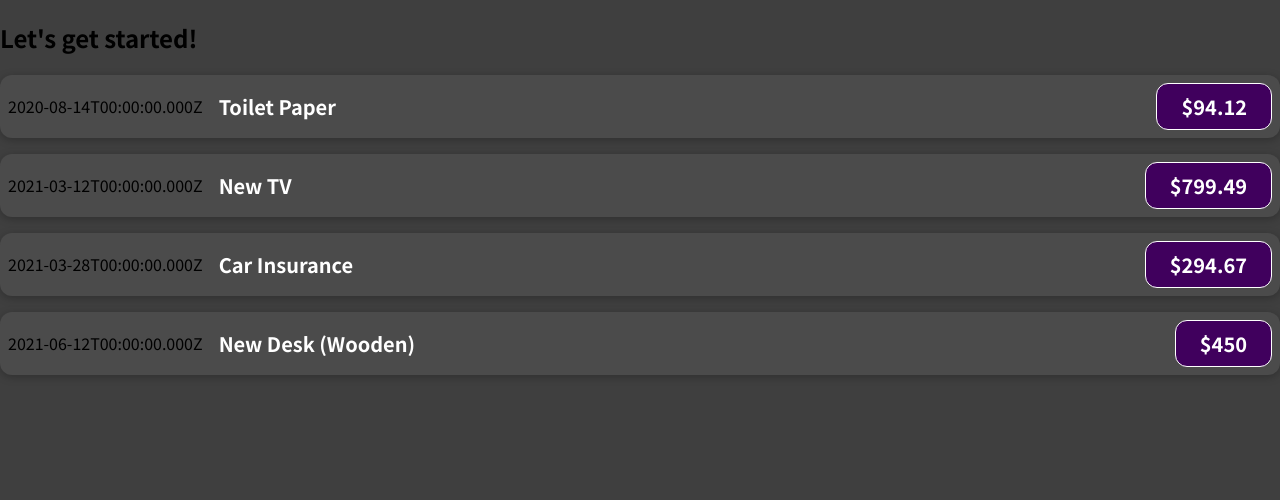
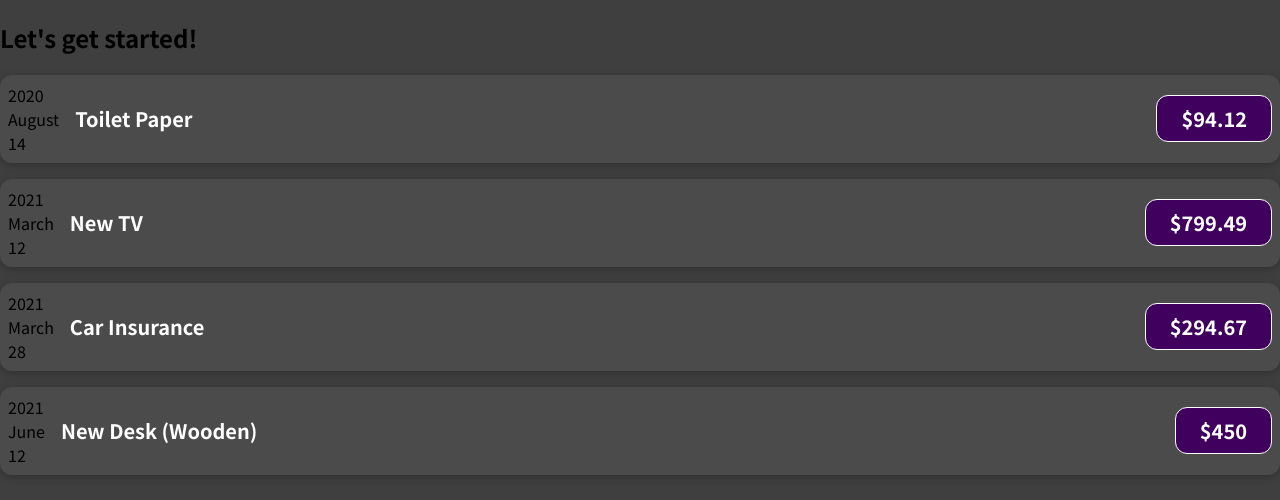
Before and after one commit to yikaizhou252/expense-list, a JavaScript app: page / in a window 1280 px wide. Shown: the top 500 px of the page. Built offline with nearby package versions, Linux system fonts and the light colour scheme.

Commit message:
added component for dates

```diff
--- a/src/App.js
+++ b/src/App.js
@@ -33,9 +33,9 @@ function App() {
     return expenses.map((item) => {
       return (
         <ExpenseItem
-          expenseTitle={item.title}
-          expenseAmount={item.amount}
-          expenseDate={item.date}
+          title={item.title}
+          amount={item.amount}
+          date={item.date}
           key={item.id}
         />
       );
--- /dev/null
+++ b/src/components/ExpenseDate.js
@@ -0,0 +1,15 @@
+function ExpenseDate(props) {
+  const date = props.date;
+  const month = date.toLocaleString("en-CA", { month: "long" });
+  const day = date.toLocaleString("en-CA", { day: "2-digit" });
+  const year = date.getFullYear();
+  return (
+    <div>
+      <div>{year}</div>
+      <div>{month}</div>
+      <div>{day}</div>
+    </div>
+  );
+}
+
+export default ExpenseDate;
--- a/src/components/ExpenseItem.js
+++ b/src/components/ExpenseItem.js
@@ -1,17 +1,20 @@
 import "./ExpenseItem.css";
+import "./ExpenseDate";
+import ExpenseDate from "./ExpenseDate";
 
 function ExpenseItem(props) {
   // const expenseDate = new Date(2021, 2, 28);
   // const expenseTitle = "Car Insurance";
   // const expenseAmount = 294.67;
 
-  const { expenseAmount, expenseTitle, expenseDate } = props;
+  const { amount, title, date } = props;
+
   return (
     <div className="expense-item">
-      <div>{expenseDate.toISOString()}</div>
+      <ExpenseDate date={date} />
       <div className="expense-item__description">
-        <h2>{expenseTitle}</h2>
-        <div className="expense-item__price">${expenseAmount}</div>
+        <h2>{title}</h2>
+        <div className="expense-item__price">${amount}</div>
       </div>
     </div>
   );
```
